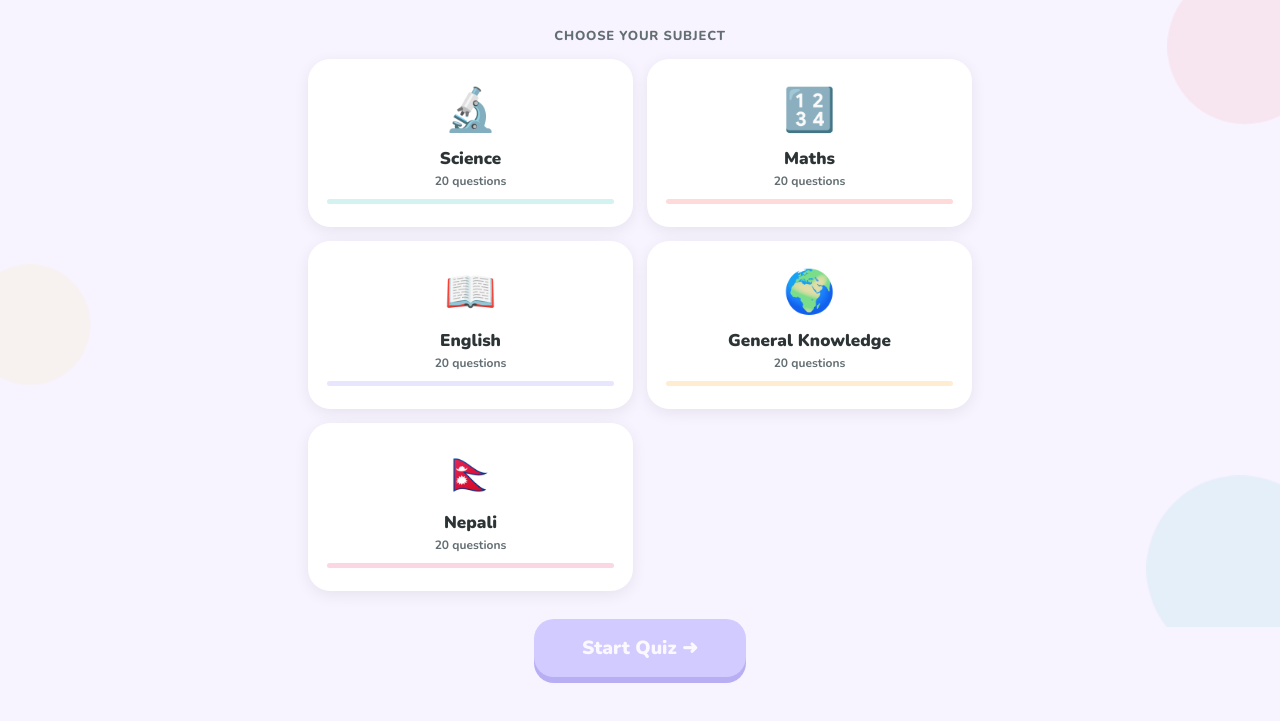
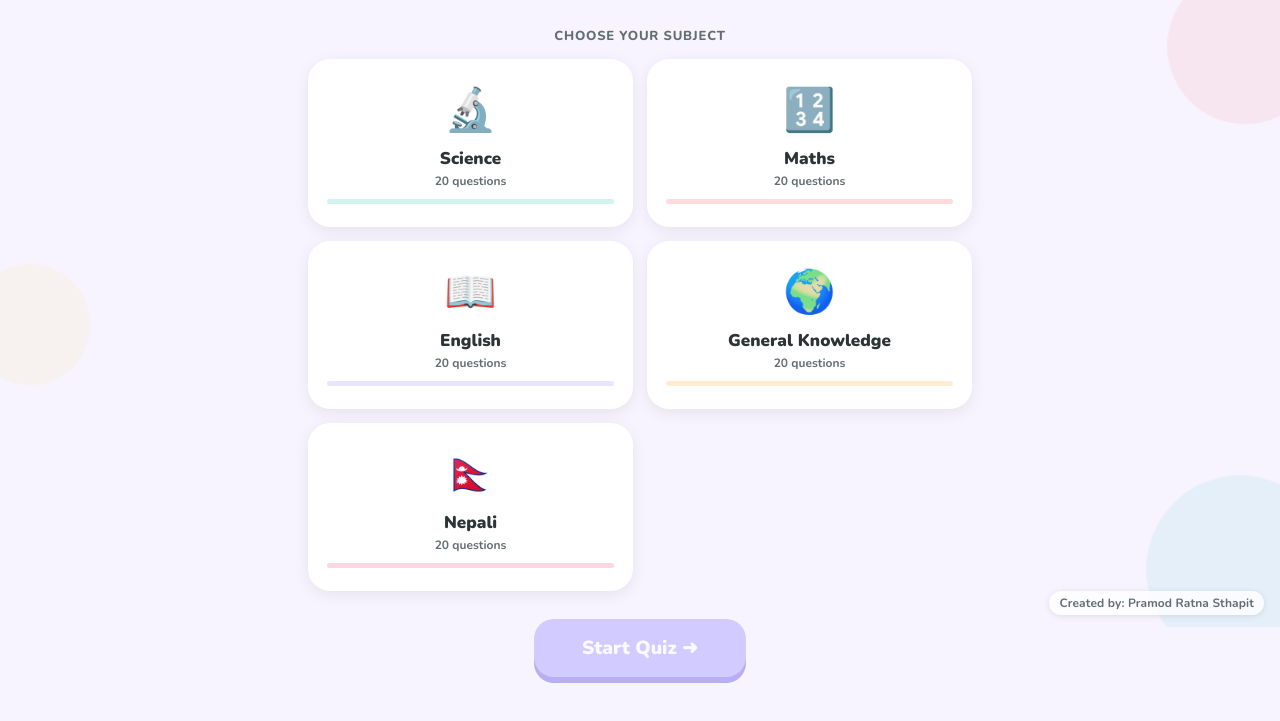
Before and after one commit to prsthapit123/ukg_mega_quiz, a plain HTML site: page index.html in a window 1280 px wide. Shown: the part 173-894 px from the top of the page. Drawn offline with nearby package versions, Linux system fonts and the light colour scheme.

Commit message:
add creator credit: Pramod Ratna Sthapit

```diff
--- a/index.html
+++ b/index.html
@@ -575,5 +575,24 @@ function launchConfetti() {
   setTimeout(() => c.innerHTML = '', 7000);
 }
 </script>
+<style>
+.creator-credit {
+  position: fixed;
+  bottom: 12px;
+  right: 16px;
+  font-family: 'Nunito', sans-serif;
+  font-size: 12px;
+  font-weight: 700;
+  color: #636E72;
+  z-index: 9999;
+  background: rgba(255,255,255,0.75);
+  backdrop-filter: blur(4px);
+  padding: 4px 10px;
+  border-radius: 20px;
+  box-shadow: 0 1px 6px rgba(0,0,0,0.10);
+  letter-spacing: 0.01em;
+}
+</style>
+<div class="creator-credit">Created by: Pramod Ratna Sthapit</div>
 </body>
 </html>
```
